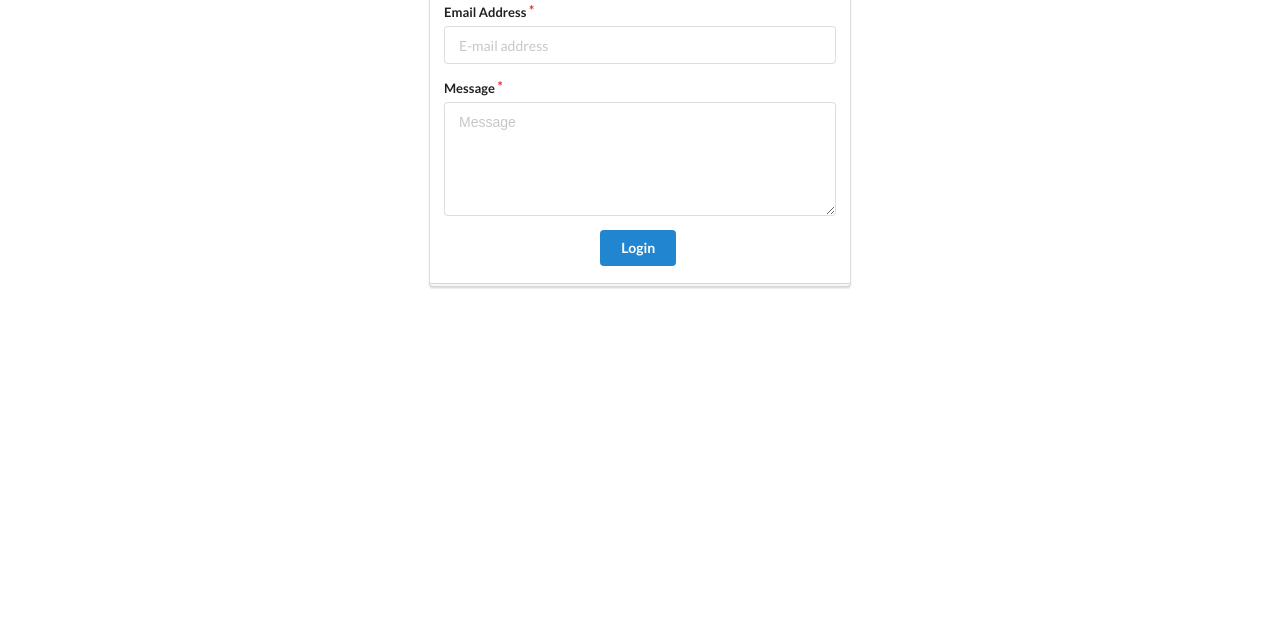
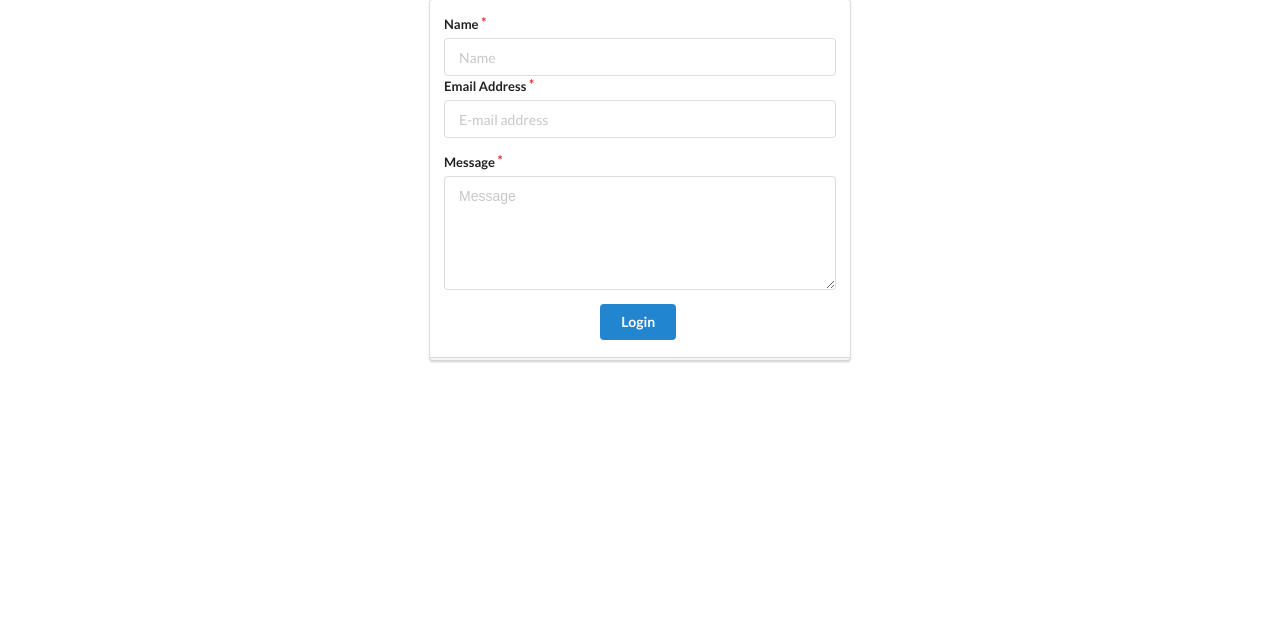
Before and after one commit to kevinluvian/schoolpedia-frontend, a website: page src/user_contact_us.html in a window 1280 px wide. Shown: the part 212-842 px from the top of the page. Before the commit the page ends 800 px from the top, so only its background shows below. Drawn offline with nearby package versions, Linux system fonts and the light colour scheme.

Commit message:
Update user_contact_us.html

```diff
--- a/src/user_contact_us.html
+++ b/src/user_contact_us.html
@@ -34,9 +34,82 @@
             table-layout: fixed;
         }
     </style>
+     <script>
+    $(document)
+    .ready(function() {
+      $('.ui.form')
+        .form({
+          fields: {
+            name: {
+             identifier: 'name',
+             rules: [
+                  {
+                    type   : 'empty',
+                    prompt : 'Please enter your name'
+                  }
+                ]
+              },
+            message: {
+                identifier : 'message',
+                rules: [
+                    {
+                        type : 'empty',
+                        prompt : 'Please enter your message'
+                    }
+                    ]
+            },
+            email: {
+              identifier  : 'email',
+              rules: [
+                {
+                  type   : 'empty',
+                  prompt : 'Please enter your e-mail'
+                },
+                {
+                  type   : 'email',
+                  prompt : 'Please enter a valid e-mail'
+                }
+              ]
+            },
+            password: {
+              identifier  : 'password',
+              rules: [
+                {
+                  type   : 'empty',
+                  prompt : 'Please enter your password'
+                },
+                {
+                  type   : 'length[6]',
+                  prompt : 'Your password must be at least 6 characters'
+                }
+              ]
+            },
+            passwordConfirm: {
+                identifier: 'passwordConfirm',
+                rules: [
+                  {
+                      type: 'match[password]',
+                      prompt: 'Mismatched password'
+                  }
+                ]
+            },
+            agreeToTerms: {
+                identifier: 'agreeToTerms',
+                rules: [
+                  {
+                      type: 'checked',
+                      prompt: 'You must agree to the terms and conditions'
+                  }
+                ]
+            }
+          }
+        })
+      ;
+    })
+  ;
+    </script>
 </head>
 <body>
-    <div class="ui attached stackable menu">
     <div class="ui container">
         <!--HEADER MENU-->
         <div class="ui secondary menu">
@@ -61,11 +134,7 @@
                 </div>
             </div>
         </div>
-        </div>
-    </div>
-
         <!--CONTENT STARTS HERE-->
-        <div class="ui container">
         <p>Please contact us by filling up the enquiry form or using the live chat feature provided below</p>
         <div class="ui middle aligned center aligned grid" style="margin-top:20px">
             <div class="column">
@@ -74,6 +143,10 @@
                 </h2>
                 <form class="ui large form">
                     <div class="ui stacked segment">
+                        <div class="required field">
+                            <label style="text-align:left">Name</label>
+                            <input name="name" type="text" placeholder="Name" />
+
                         <div class="field required">
                             <label style="text-align:left">Email Address</label>
                             <input type="text" name="email" placeholder="E-mail address"/>
```
